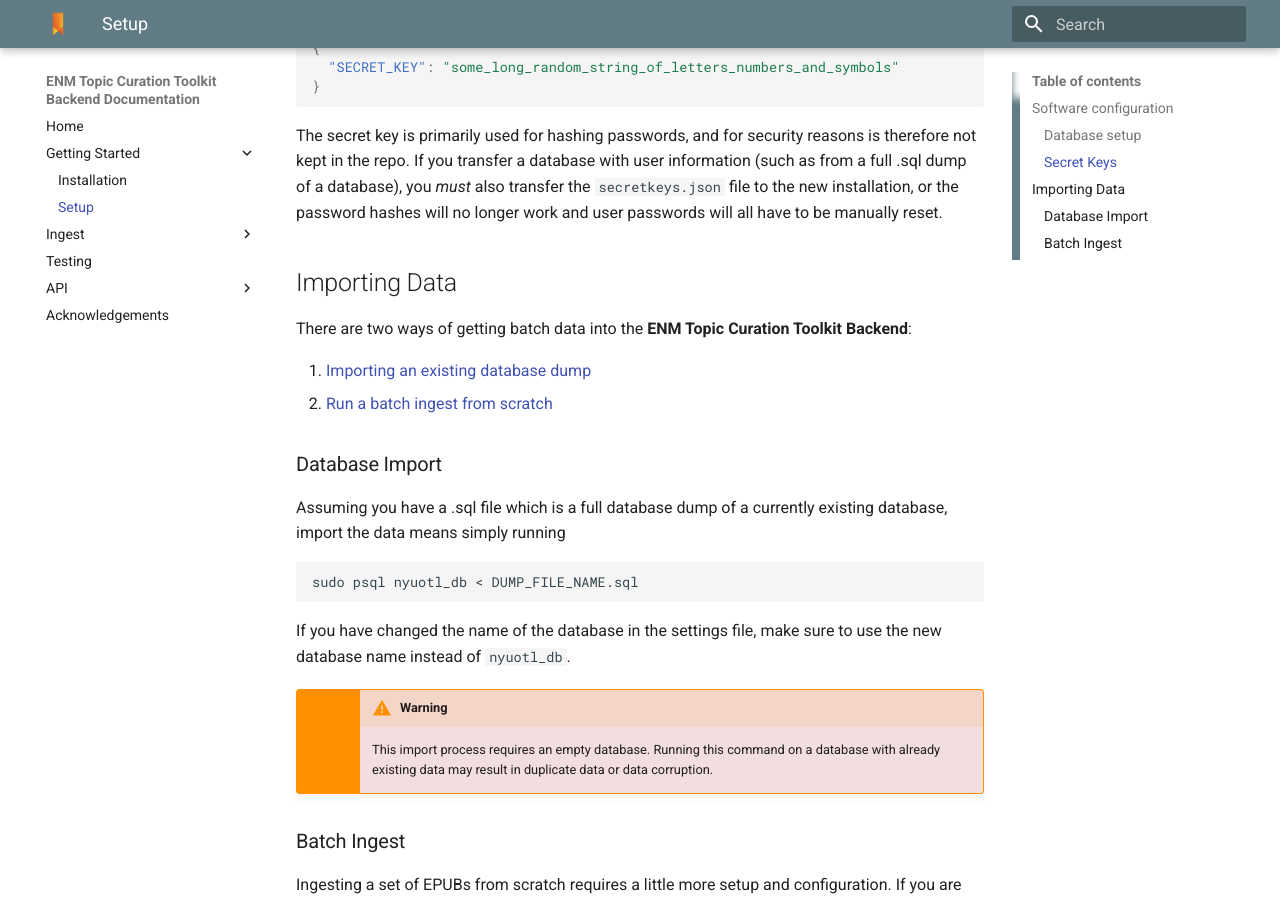
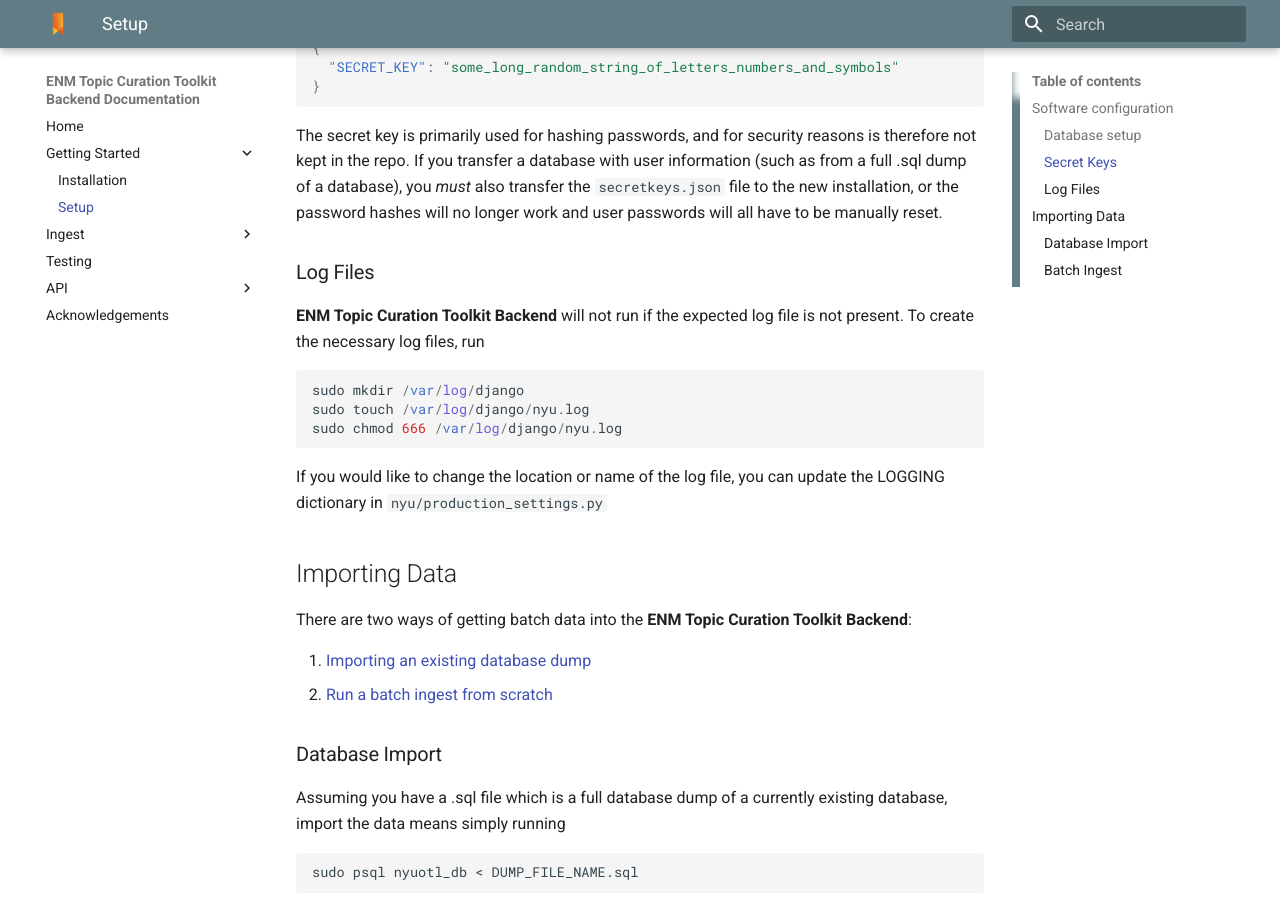
Before and after one commit to NYULibraries/dlts-enm-tct-backend, an MkDocs documentation site: the page built from documentation/docs/setup.md, in a window 1280 px wide and 900 px high, scrolled down 828 px. Built offline with MkDocs 1.6.1 and Material for MkDocs 9.7.7, drawn with Linux system fonts in a browser that asks for light colours; old or Windows-style settings are respelled for this version of MkDocs.

Commit message:
updated documentation to include log file info

````diff
--- a/documentation/docs/setup.md
+++ b/documentation/docs/setup.md
@@ -30,6 +30,18 @@
 ```
 
 The secret key is primarily used for hashing passwords, and for security reasons is therefore not kept in the repo.  If you transfer a database with user information (such as from a full .sql dump of a database), you _must_ also transfer the `secretkeys.json` file to the new installation, or the password hashes will no longer work and user passwords will all have to be manually reset.
+
+### Log Files
+
+__ENM Topic Curation Toolkit Backend__ will not run if the expected log file is not present. To create the necessary log files, run
+
+```base
+sudo mkdir /var/log/django
+sudo touch /var/log/django/nyu.log
+sudo chmod 666 /var/log/django/nyu.log
+```
+
+If you would like to change the location or name of the log file, you can update the LOGGING dictionary in `nyu/production_settings.py`
 
 ## Importing Data
 
````
Also changed, not shown: documentation/site/mkdocs/search_index.json, documentation/site/setup/index.html, documentation/site/sitemap.xml.
